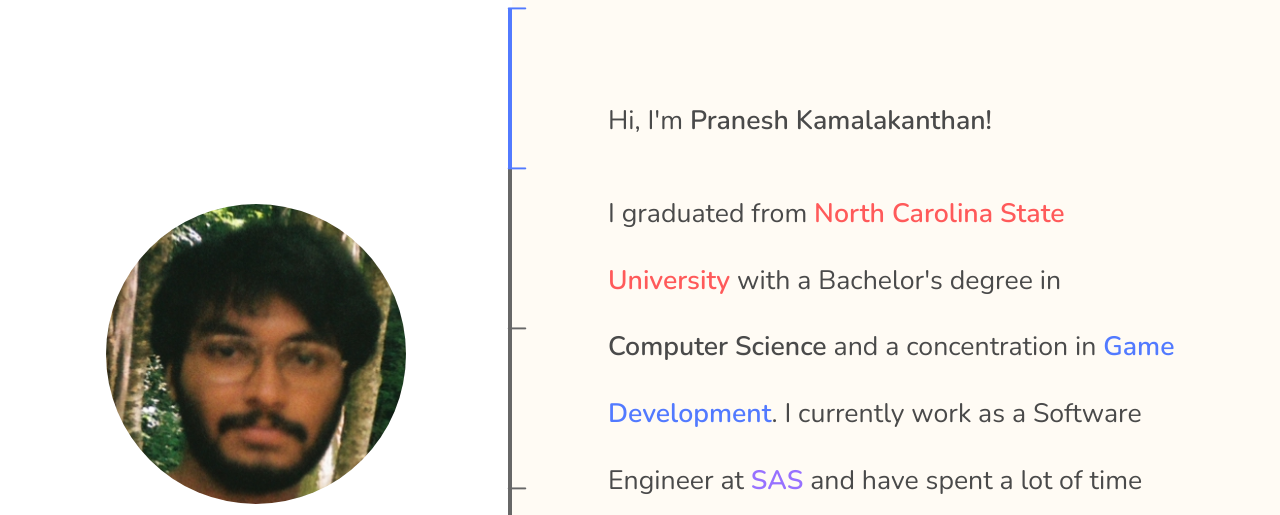
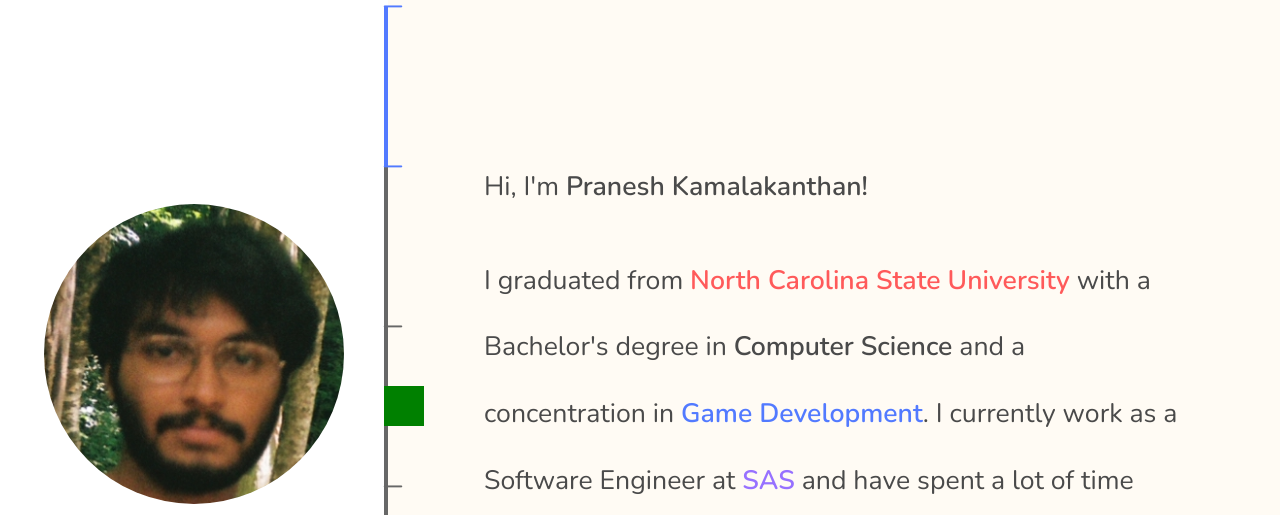
Before and after one commit to praneshpk/praneshpk.github.io.old, a React app: page /#/about in a window 1280 px wide. Shown: the top 515 px of the page. Built offline with nearby package versions, Linux system fonts and the light colour scheme.

Commit message:
created placeholder for collapsable sidebar

```diff
--- a/src/components/App.js
+++ b/src/components/App.js
@@ -15,11 +15,13 @@ export default function App() {
     <HashRouter>
       <div className="App">
         <Profile anchors={anchors} />
-        <About />
-        <Games />
-        <Design />
-        <Music />
-        <Projects />
+        <div className="panels">
+          <About />
+          <Games />
+          <Design />
+          <Music />
+          <Projects />
+        </div>
       </div>
     </HashRouter>
   );
--- a/src/components/App.scss
+++ b/src/components/App.scss
@@ -1,30 +1,44 @@
 .App {
   font-family: var(--default-font);
   display: flex;
-  flex-direction: column;
-  align-items: flex-end;
+  flex-direction: row;
+  // align-items: flex-end;
 }
 
 main {
-  position: fixed;
+  position: sticky;
   display: flex;
   justify-content: center;
   align-items: center;
-  height: 100%;
-  width: 40%;
+  height: 100vh;
+  padding: 0 2px;
+  min-width: 30%;
+  top: 0;
   left: 0;
   flex-direction: column;
+  transition: all 200ms linear;
+
+  &.hide {
+    min-width: 0;
+    width: 0;
+    div {
+      transform: translateX(-50%);
+    }
+  }
+}
+
+.panels {
+  display: flex;
+  justify-content: center;
+  flex-direction: column;
+  background: var(--beige);
 }
 
 section {
   display: flex;
-  justify-content: center;
   align-items: center;
-  flex-direction: column;
+
   min-height: 100vh;
-  width: 60%;
-  background: var(--beige);
-
   div {
     padding: 0 6em;
   }
--- a/src/components/Nav.js
+++ b/src/components/Nav.js
@@ -41,8 +41,13 @@ export default function Nav({ anchors }) {
     window.scrollTo(0, index * window.innerHeight);
   });
 
+  function toggleProfile() {
+    const profile = document.querySelector('main');
+    profile.classList.toggle('hide');
+  }
   return (
     <nav>
+      <button onClick={toggleProfile}>&lt;&gt;</button>
       {anchors.map((val) => (
         <li key={val} data-key={val}>
           <span>{val}</span>
--- a/src/components/Nav.scss
+++ b/src/components/Nav.scss
@@ -27,8 +27,8 @@ nav {
     span {
       position: absolute;
       font-size: 20px;
-      margin-top: 3rem;
-      right: 2em;
+      margin-top: 4rem;
+      left: 1.5rem;
       color: var(--gray);
       display: block;
       visibility: hidden;
@@ -47,4 +47,16 @@ nav {
     }
 
   }
+
+  button {
+    position: absolute;
+    top:0; bottom:0;
+    margin: auto;
+    font-size: 0;
+    border: 0;
+    height: 20px;
+    width: 20px;
+    padding: 20px;
+    background: green;
+  }
 }
--- a/src/components/Profile.scss
+++ b/src/components/Profile.scss
@@ -1,4 +1,5 @@
 .Profile {
+  transition: all 200ms linear;
 
   figure {
     width: 300px;
```
